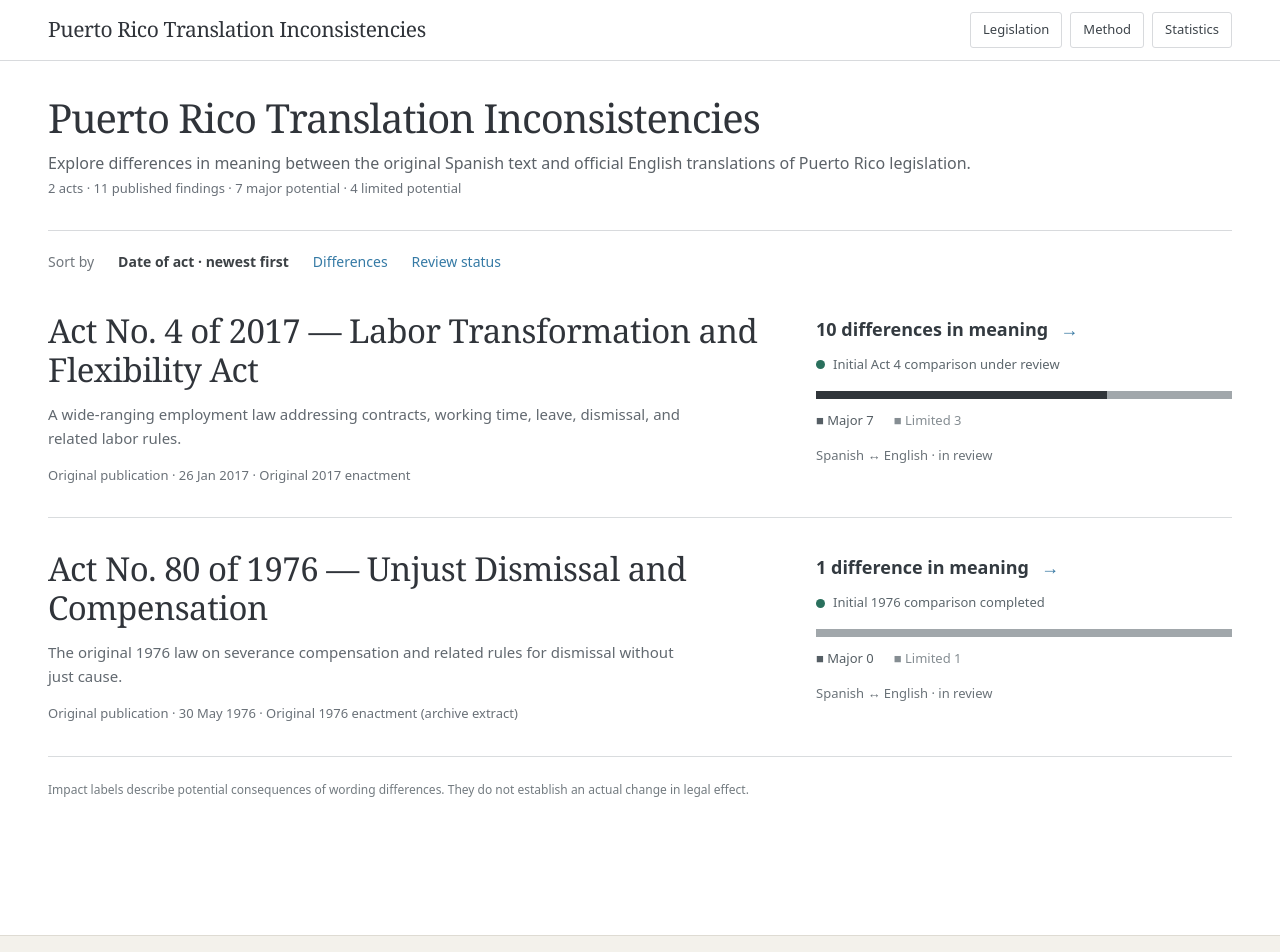
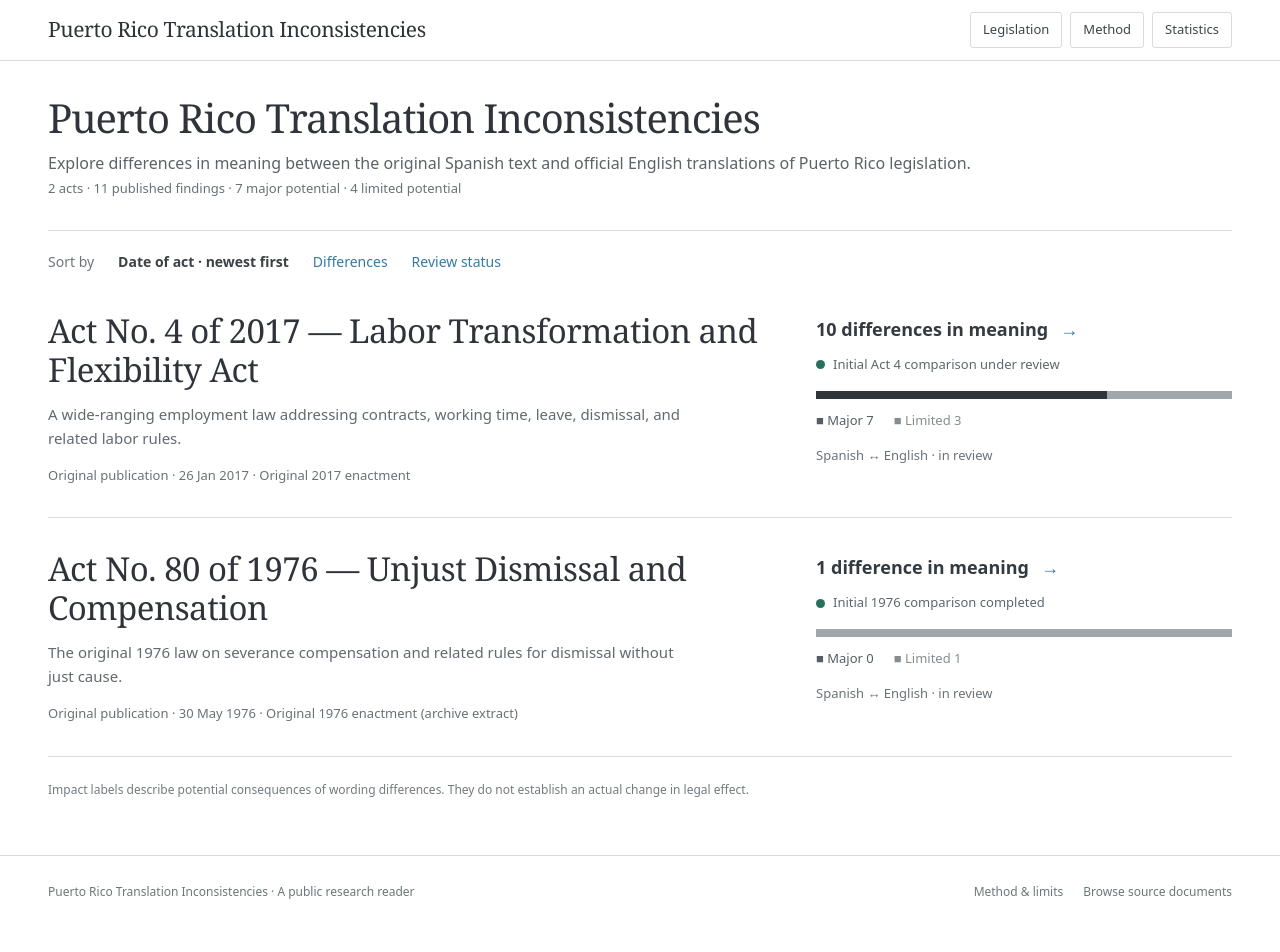
Before and after one commit to ae-oss/puerto-rico-translation-inconsistencies, a Next.js app: page / in a window 1280 px wide. Shown: the top 952 px of the page. After the commit the page ends 928 px from the top, so only its background shows below. Built offline with nearby package versions, Linux system fonts and the light colour scheme.

Commit message:
Finish compact legislation reader

```diff
--- a/src/components/site-footer.tsx
+++ b/src/components/site-footer.tsx
@@ -2,8 +2,8 @@ import Link from "next/link";
 
 export function SiteFooter() {
   return (
-    <footer className="mt-20 border-t border-[#dedbd3] bg-[#f3f1eb]">
-      <div className="mx-auto flex max-w-[1320px] flex-col gap-4 px-5 py-8 text-[12px] leading-6 text-[#617071] sm:flex-row sm:items-center sm:justify-between sm:px-10">
+    <footer className="border-t border-[#d8dadd] bg-white">
+      <div className="mx-auto flex max-w-[1460px] flex-col gap-4 px-5 py-6 text-[12px] leading-6 text-[#6e767b] sm:flex-row sm:items-center sm:justify-between sm:px-8 lg:px-12">
         <p>Puerto Rico Translation Inconsistencies · A public research reader</p>
         <div className="flex gap-5">
           <Link href="/method/" className="hover:text-[#1b4c56]">Method &amp; limits</Link>
```
